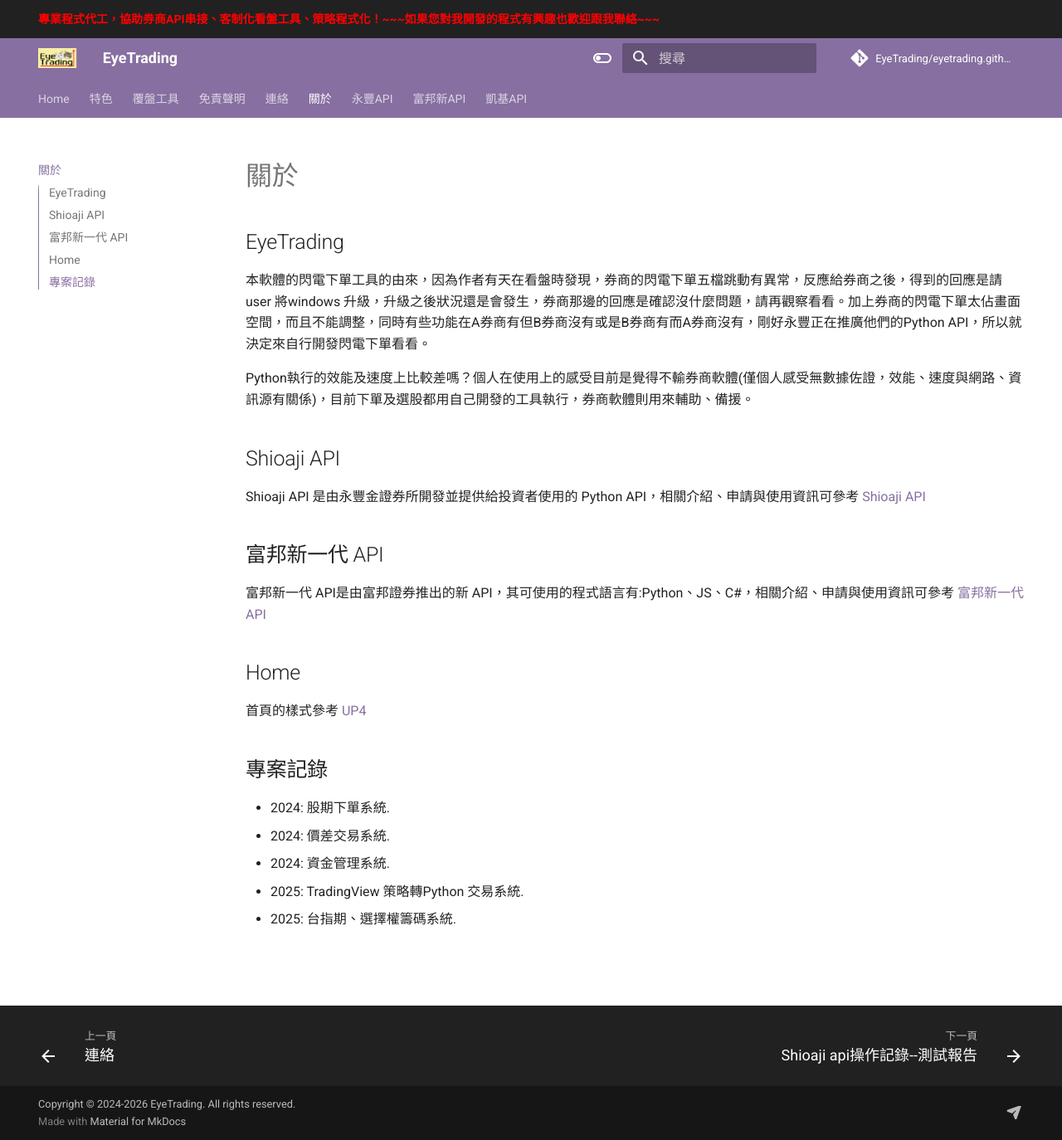
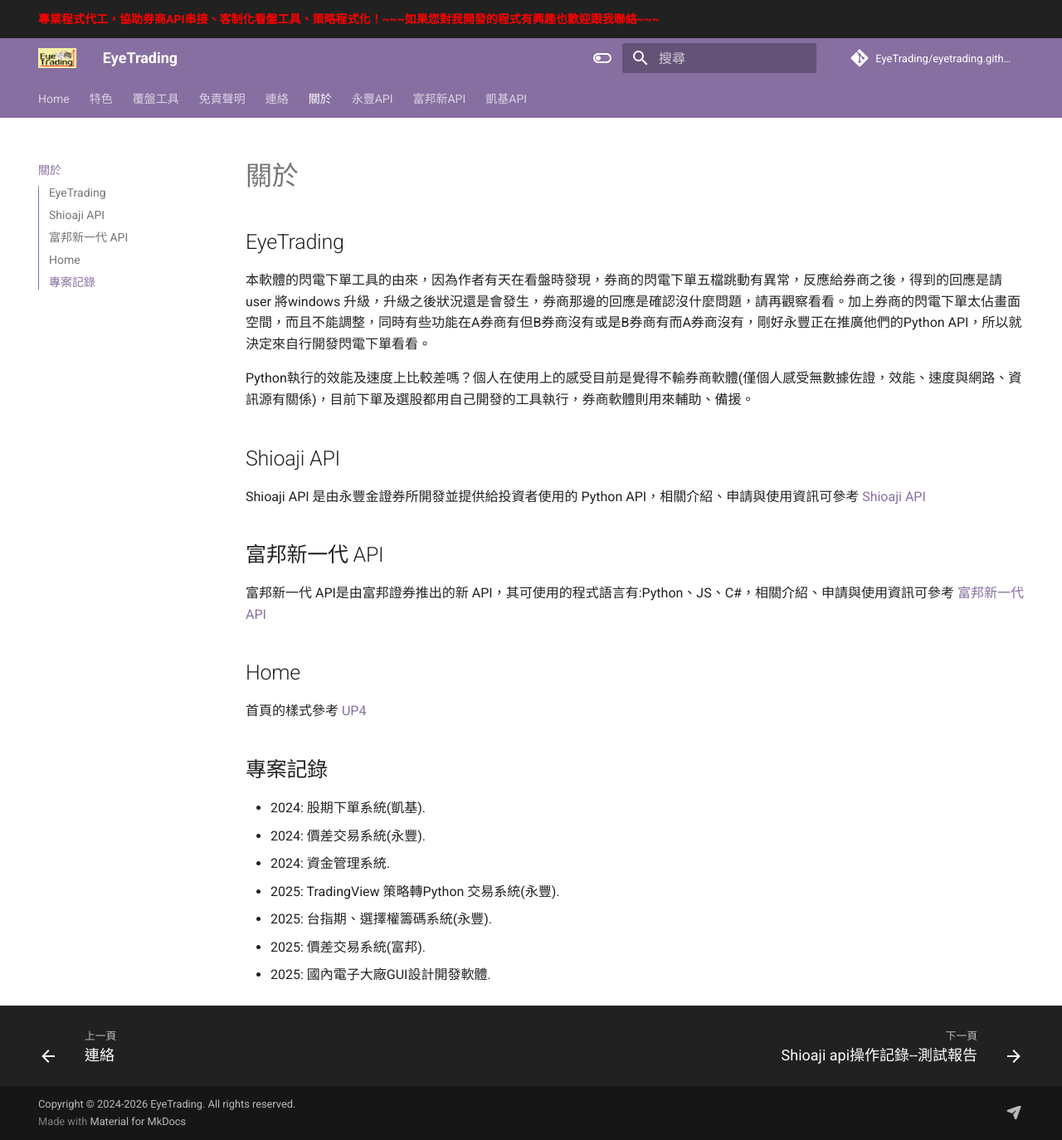
Before and after one commit to EyeTrading/eyetrading.github.io, an MkDocs documentation site: the page built from docs/about.md, in a window 1280 px wide and 1374 px high. Shown: the whole window at 83% size. Built offline with MkDocs 1.6.1 and Material for MkDocs 9.7.7, drawn with Linux system fonts in a browser that asks for light colours; comment, search, counter and statistics services are not loaded.

Commit message:
Update about.md

```diff
--- a/docs/about.md
+++ b/docs/about.md
@@ -20,8 +20,10 @@
 
 ## 專案記錄
 
-- 2024: 股期下單系統.
-- 2024: 價差交易系統.
+- 2024: 股期下單系統(凱基).
+- 2024: 價差交易系統(永豐).
 - 2024: 資金管理系統.
-- 2025: TradingView 策略轉Python 交易系統.
-- 2025: 台指期、選擇權籌碼系統.
+- 2025: TradingView 策略轉Python 交易系統(永豐).
+- 2025: 台指期、選擇權籌碼系統(永豐).
+- 2025: 價差交易系統(富邦).
+- 2025: 國內電子大廠GUI設計開發軟體.
```
